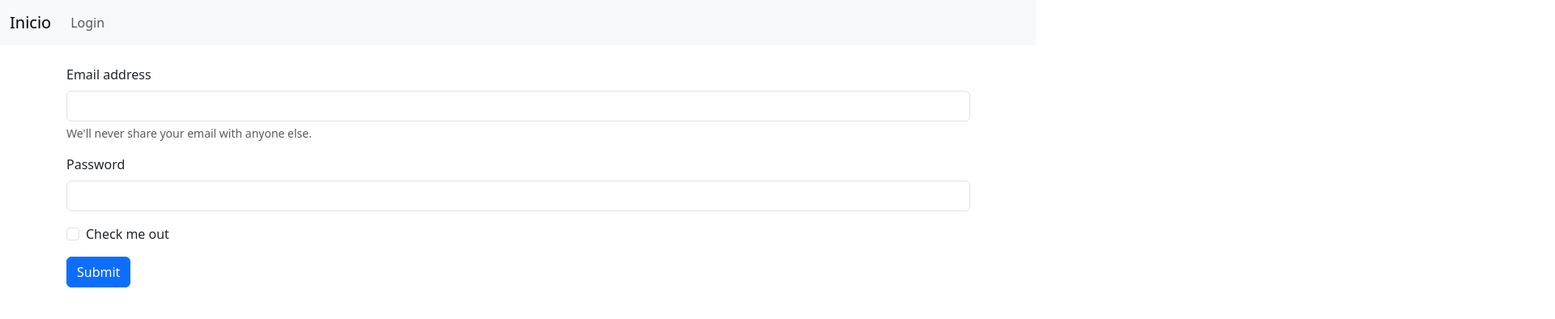
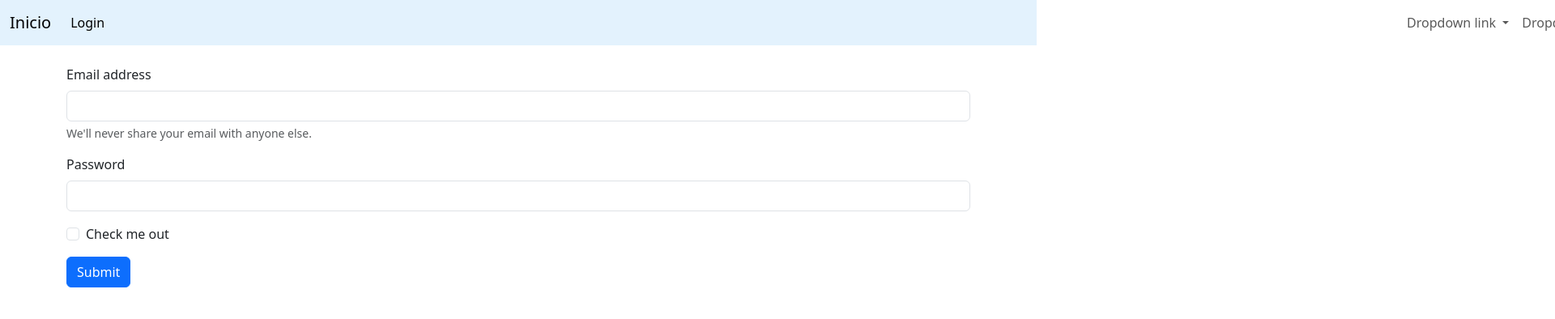
Before and after one commit to plasenciavillarejo/SportBuddiesAp-Fe, an Angular app: page /login in a window 1280 px wide. Shown: the top 394 px of the page at 81% size, 1920 px wide, since content can reach past the window. Built offline with nearby package versions, Linux system fonts and the light colour scheme.

Commit message:
[Plasencia]-[Reestructuración proyecto]

```diff
--- /dev/null
+++ b/src/app/components/header/header.component.css
@@ -0,0 +1,6 @@
+/*.dropdown-menu {
+    transform: translateX(-85px);
+}*/
+#navbar-dropdown {
+    margin-left: 99.5rem !important;
+}
--- a/src/app/components/header/header.component.html
+++ b/src/app/components/header/header.component.html
@@ -1,18 +1,37 @@
-<nav class="navbar navbar-expand-lg bg-body-tertiary">
+<nav class="navbar navbar-expand-lg " style="background-color: #e3f2fd;">
   <div class="container-fluid">
     <a class="navbar-brand" href="#">Inicio</a>
-      <button class="navbar-toggler" type="button" data-bs-toggle="collapse" data-bs-target="#navbarNav" aria-controls="navbarNav" aria-expanded="false" aria-label="Toggle navigation">
+    <button class="navbar-toggler" type="button" data-bs-toggle="collapse" data-bs-target="#navbarNavDropdown" aria-controls="navbarNavDropdown" aria-expanded="false" aria-label="Toggle navigation">
       <span class="navbar-toggler-icon"></span>
     </button>
-      <div class="collapse navbar-collapse" id="navbarNav">
+    <div class="collapse navbar-collapse" id="navbarNavDropdown">
       <ul class="navbar-nav">
-            <!--
         <li class="nav-item">
-            <a class="nav-link active" aria-current="page" [routerLink]="['/login']">Pagina Login</a>
-          </li>-->
-          <li class="nav-item">
-            <a class="nav-link" [routerLink]="['/login']">Login</a>
+          <a class="nav-link active" aria-current="page" [routerLink]="['/login']">Login</a>
         </li>
+
+        <li id="navbar-dropdown" class="nav-item dropdown d-none d-lg-block ">
+          <a class="nav-link dropdown-toggle" href="#" role="button" data-bs-toggle="dropdown" aria-expanded="false">
+            Dropdown link
+          </a>
+          <ul class="dropdown-menu">
+            <li><a class="dropdown-item" href="#">Action</a></li>
+            <li><a class="dropdown-item" href="#">Another action</a></li>
+            <li><a class="dropdown-item" href="#">Something else here</a></li>
+          </ul>
+        </li>
+
+        <li class="nav-item dropdown d-xxl-none d-block d-sm-block d-md-block">
+          <a class="nav-link dropdown-toggle" href="#" role="button" data-bs-toggle="dropdown" aria-expanded="false">
+            Dropdown link
+          </a>
+          <ul class="dropdown-menu">
+            <li><a class="dropdown-item" href="#">Action</a></li>
+            <li><a class="dropdown-item" href="#">Another action</a></li>
+            <li><a class="dropdown-item" href="#">Something else here</a></li>
+          </ul>
+        </li>
+
       </ul>
     </div>
   </div>
--- a/src/app/components/header/header.component.ts
+++ b/src/app/components/header/header.component.ts
@@ -5,7 +5,8 @@ import { RouterModule } from '@angular/router';
   selector: 'app-navbar',
   standalone: true,
   imports: [RouterModule],
-  templateUrl: './header.component.html'
+  templateUrl: './header.component.html',
+  styleUrl: './header.component.css'
 })
 export class HeaderComponent {
 
--- a/src/app/components/login/login.component.html
+++ b/src/app/components/login/login.component.html
@@ -5,14 +5,17 @@
         <input type="email" class="form-control" id="exampleInputEmail1" aria-describedby="emailHelp">
         <div id="emailHelp" class="form-text">We'll never share your email with anyone else.</div>
       </div>
+
       <div class="mb-3">
         <label for="exampleInputPassword1" class="form-label">Password</label>
         <input type="password" class="form-control" id="exampleInputPassword1">
       </div>
+
       <div class="mb-3 form-check">
         <input type="checkbox" class="form-check-input" id="exampleCheck1">
         <label class="form-check-label" for="exampleCheck1">Check me out</label>
       </div>
+
       <button type="submit" class="btn btn-primary">Submit</button>
     </form>
 </div>
--- a/src/app/components/usuarios/usuarios.component.ts
+++ b/src/app/components/usuarios/usuarios.component.ts
@@ -12,6 +12,7 @@ import { RouterOutlet } from '@angular/router';
   imports: [RouterOutlet, HeaderComponent],
   templateUrl: './usuarios.component.html'
 })
+
 export class UsuariosComponent implements OnInit {
 
   usuario: Usuario[] = [];
```
Lines whose indentation alone changed are shown as unchanged.
